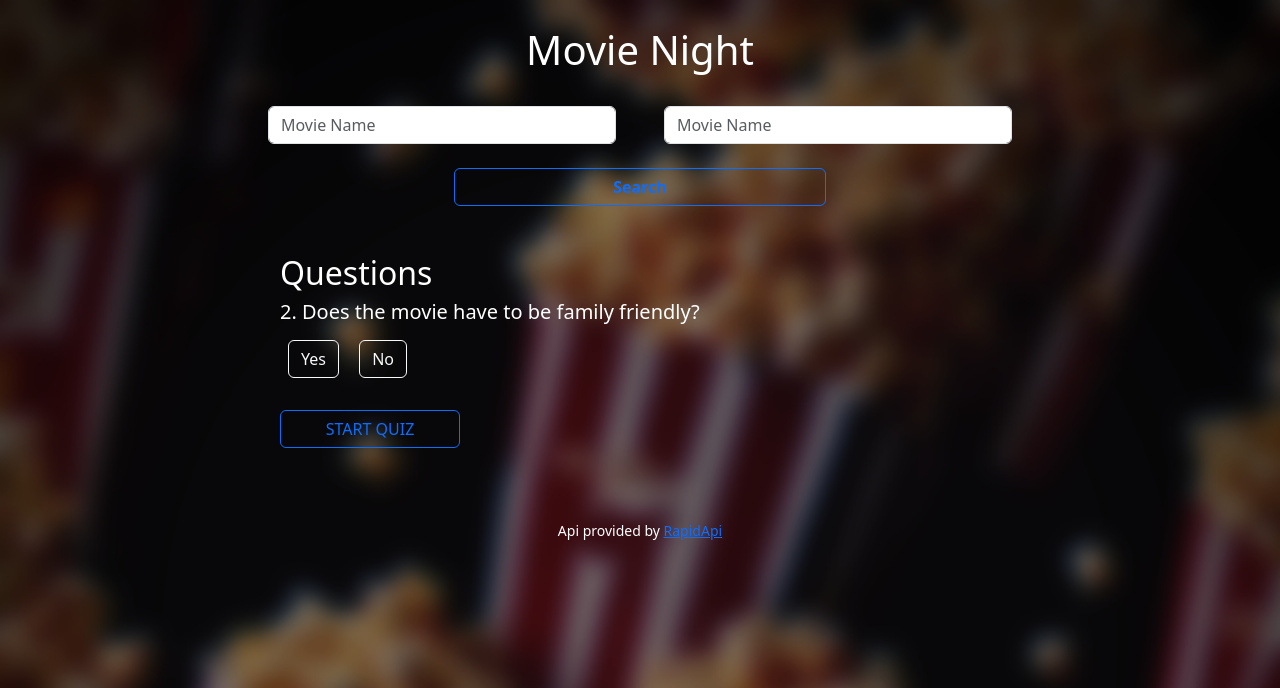
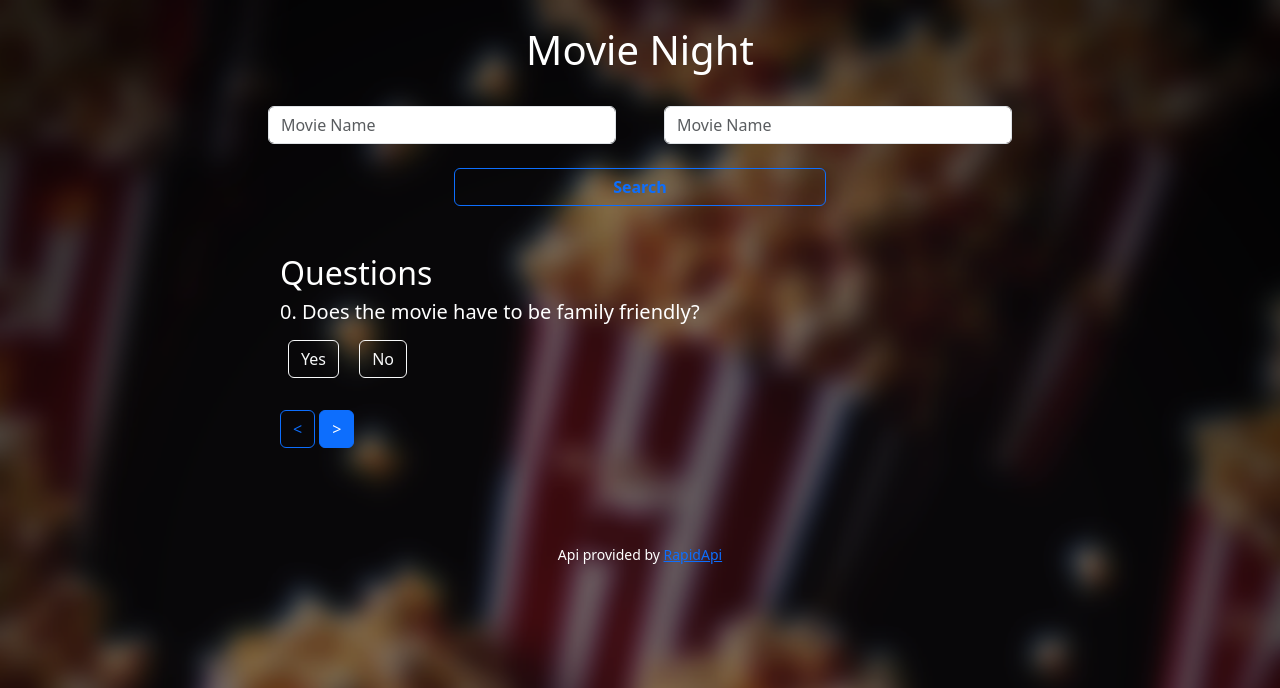
Before and after one commit to kareem-xyz/movienight, a Flask app: page /test in a window 1280 px wide. Shown: the top 688 px of the page. Run offline with Flask 3, Linux system fonts and the light colour scheme.

Commit message:
Same as last commit

```diff
--- a/templates/test.html
+++ b/templates/test.html
@@ -2,34 +2,18 @@
 {% block body %}
 <div class="container text-start" id="questions">
     <h2>Questions</h2>
-    <!-- <div class='mb-4 q' id="q0"> For later on
-      <h5>1. How many people will be watching?</h5>
-      <input type="radio" class="btn-check" name="options-base" id="q0-option0" value="1">
-      <label class="m-2 btn btn-outline-light" for="q0-option0">One</label>
+    <div class='mb-4 question' id="q0">
+        <h5>0. Does the movie have to be family friendly?</h5>
+        <input type="radio" class="btn-check q-option" name="options-base1" id="q0-option0" value="true" data-q-type="conditional" data-related-movie="">
+        <label class="m-2 btn btn-outline-light" for="q0-option0">Yes</label>
 
-      <input type="radio" class="btn-check" name="options-base" id="q0-option1" value="2">
-      <label class="m-2 btn btn-outline-light" for="q0-option1">Two</label>
-
-      <input type="radio" class="btn-check" name="options-base" id="q0-option2" value="3">
-      <label class="m-2 btn btn-outline-light" for="q0-option2">Three</label> -->
-
-      <!-- <input type="radio" class="btn-check" name="options-base" id="q0-option3" onclick="showInputField(this);" value="none">
-      <label class="m-2 btn btn-outline-light" for="q0-option3">More?</label>
-      <input type="number" class="btn btn-outline-light display-hide" min="1" id="q0-option3-input" onchange="">
-    </div> -->
-    <!-- Number of people should allow us to determine how many times we will give the quiz -->
-
-    <div class='mb-4 q' id="q1">
-      <h5>2. Does the movie have to be family friendly?</h5>
-      <input type="radio" class="btn-check" name="options-base1" id="q1-option0" value="true">
-      <label class="m-2 btn btn-outline-light" for="q1-option0">Yes</label>
-
-      <input type="radio" class="btn-check" name="options-base1" id="q1-option1" value="false">
-      <label class="m-2 btn btn-outline-light" for="q1-option1">No</label>
+        <input type="radio" class="btn-check q-option" name="options-base1" id="q0-option1" value="false"data-related-movie="">
+        <label class="m-2 btn btn-outline-light" for="q0-option1">No</label>
     </div>
-
-    <button class="btn btn-outline-primary w-25">START QUIZ</button>
-
+    <div class="footer">
+        <button type="button" class="btn btn-outline-primary"><</button>
+        <button type="button" class="btn btn-primary">></button>
+    </div>
 <!-- --------------------------------------------------------------- --><br><br>
 <!-- For Vertical Radios -->
     <!-- <div class="btn-group-vertical" role="group" aria-label="Vertical radio toggle button group">
@@ -48,6 +32,88 @@
     </div> -->
 </div>
 {% endblock %}
+
 {% block scripts_body %}
 <script src="static/helpers.js"></script>
+<script>
+
+    const ANSWERS = {}
+    // Dict to hold inputed answers for each question. including true or false questions (conditionals), multiple choice questions and mnore.
+    // Conditional questions will have a one value. eg if ANSWERS['q0']['type']='conditional' THEN ANSWERS['q0']['value'] = 'true' OR 'false'
+    // Multi select questions will have multiple values for each selected option. for example.
+    // if ANSWERS['q1']['type']='multiSelect' THEN :  ((for example question about similarmovies))
+    /* ANSWERS['q1']['value']= {
+     v0: {
+        'related_movie' : 'm0' or 'm1'   (((not sure yet if this will be needed in the points calculating stage or not)))
+        'value' : '1' or 2 or 3 idk
+      }
+     v1: {...}
+     }
+     */
+     // also might record questions typse separately on a object and call it questions. this might be useful for automating the proccess of showing the template and rendering it automatically instead of statically.
+     /* for example
+     const QUESTIONS = {}
+     QUESTIONS['q0']: {
+        'type':multiSelect,
+        'text': lorem ibsum'options',
+        'value': {
+            'o0': {
+                'text':'lorem ibsum...',
+                'value': '1'
+            }
+        }
+            'o0': {
+                'text':'lorem ibsum...',
+                'value': '1'
+            }
+    }
+     */
+    const totalQuestions = (document.getElementsByClassName('questions')).length // some work should be done in this to adjust number of questons accordingly. for example if both questions are for adults.
+    const POINTS = {
+        'm0': {},
+        'm1': {}
+    }
+    for (let i = 0; i < totalQuestions; i++)
+    {
+        POINTS['m0']['q${i}'] = {};
+        POINTS['m1']['q${i}'] = {};
+    }
+
+    const q_type_functions =
+    {
+        'conditional' : saveAnswer_conditional(),
+        'multiSelect' : saveAnswer_multiSelect(),
+        'singleSelect' : saveAnswer_singleSelect()
+    }
+
+    // Configure Radio buttons in quiz to record answers
+    let radioButtons = document.querySelectorAll('.q-option');
+    radioButtons.forEach(button => function(button)
+    {
+    button.addEventListener('click', saveAnswer(button)); // Save answer
+    q_type_functions[button.getAttribute('data-q-type')];
+    });
+
+
+  function saveAnswer(input)
+  {
+    let q_id = (input.id).slice(0,2)
+    ANSWERS[q_id] = input.value
+  };
+
+  // Ran from ANSWERS. cores points for each selected option. Should not add more points per multiple clicks.
+  function saveAnswer_multiSelect(input)
+  {
+
+    let related_movie = input.getAttribute('data-related-movie')
+    let q_id = (input.id).slice(0,2)
+        POINTS[related_movie][q_id]
+  }
+
+  function saveAnswer_conditional(input)
+  {
+
+
+  }
+</script>
 {% endblock %}
```
Also changed, not shown: tests/test.Q.js (added, +30 -0 lines), tests/test.modals.html (renamed from templates/test.txt).
